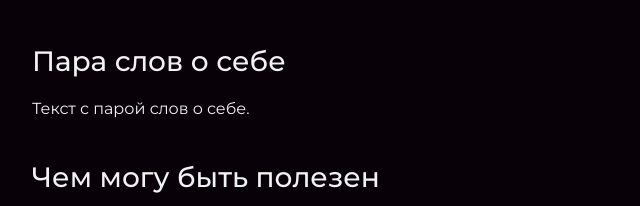
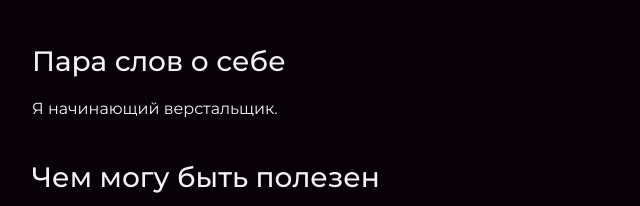
Before and after one commit to neitoo/neitosite, a plain HTML site: page index.html in a window 1280 px wide. Shown: the part 1975-2181 px from the top of the page, 144-784 px from the left. Drawn offline with Linux system fonts and the light colour scheme.

Commit message:
another commit

```diff
--- a/index.html
+++ b/index.html
@@ -31,7 +31,7 @@
               <img src="files/user.jpg" alt="Фотография автора сайта">
             </figure>
           <h3>Пара слов о себе</h3>
-          <p>Текст с парой слов о себе.</p>
+          <p>Я начинающий верстальщик.</p>
           <h3>Чем могу быть полезен</h3>
           <p>Текст о том, чем могу быть полезен.</p>
           <div class="skills">
```
